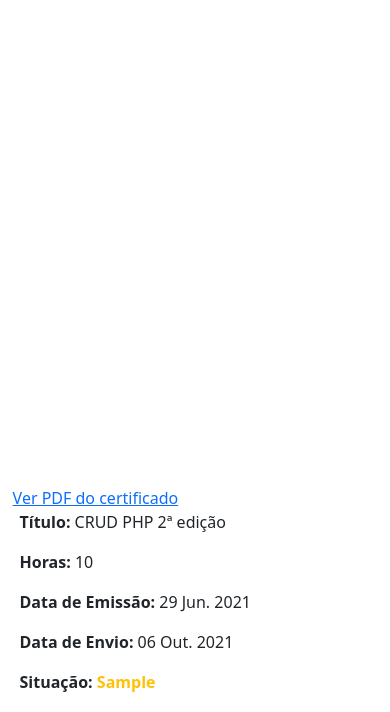
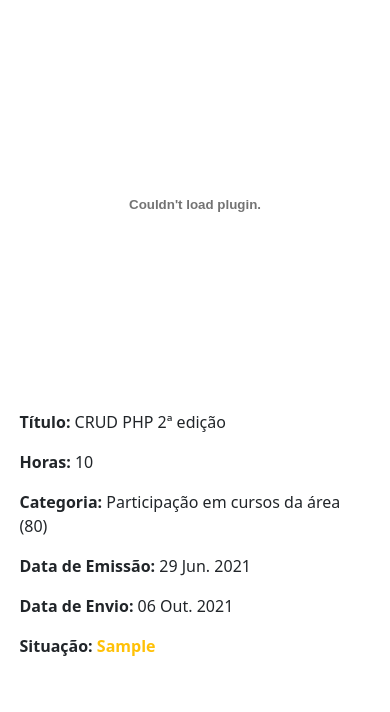
Before and after one commit to PHSouthier/Gerenciamento-e-valida-o-de-certificados, a Django app: template certificados/templates/certificados/certificado.html in a window 390 px wide. Shown: the part 132-844 px from the top of the page. Run offline with Django 3.2, Linux system fonts and the light colour scheme; data comes from the database, SQL or seed files in the repository; both versions use the stored data as it was after the commit; the template is opened without the code that fills it: values that come from a table or form of the project are taken from there, most other values are stand-ins (such as "Sample title", 1, 10 or a date in 2020).

Commit message:
Exibição de PDFs

```diff
--- a/certificados/models.py
+++ b/certificados/models.py
@@ -40,7 +40,7 @@
         return self.imagem.name.endswith('.pdf')
 
 class Categoria(models.Model):
-    nome = models.CharField(max_length=100)
+    nome = models.CharField(max_length=170)
     limite_horas = models.IntegerField()
     curso = models.ForeignKey('Curso', on_delete=models.CASCADE)
 
--- a/certificados/static/certificados/base.js
+++ b/certificados/static/certificados/base.js
@@ -3,10 +3,10 @@
     var sobrenome = document.getElementById("sobrenome_usuario").innerHTML;
     var div = document.getElementById("nome_user");
     var stringEncurtada = "";
-    if ((nome.length + sobrenome.length) > 30) {
+    if ((nome.length + sobrenome.length) > 40) {
         var string = `${nome} ${sobrenome}`
         arrayString = string.split("");
-        for(var i = 0; i < 30; i++) {
+        for(var i = 0; i < 40; i++) {
             stringEncurtada = stringEncurtada + arrayString[i];
         }
         div.innerHTML = `${stringEncurtada}...`;
--- a/certificados/static/certificados/css.css
+++ b/certificados/static/certificados/css.css
@@ -86,7 +86,6 @@
     transform: translate(-50%, 0);
     max-width: 40%;
     min-width: 25%;
-    word-break: break-all;
 }
 
 .botoes-Vercertificado {
@@ -112,6 +111,10 @@
 .imagem {
     max-width: 40%;
     min-width: 25%;
+}
+
+.pdf {
+    width: 50%;
 }
 
 .dropdown-perfil-menu {
@@ -251,6 +254,12 @@
     }
 }
 
+@media only screen and (max-width: 1250px) {
+    .pdf {
+        width: 65%;
+    }
+}
+
 @media only screen and (max-width: 1000px) {
     .botoes-Vercertificado {
         grid-template-columns: 100%;
@@ -268,6 +277,10 @@
         max-width: 60%;
         min-width: 60%;
     }
+
+    .pdf {
+        width: 80%;
+    }
 }
 
 @media only screen and (max-width: 600px) {
@@ -284,6 +297,11 @@
     .imagem {
         max-width: 70%;
         min-width: 70%;
+    }
+
+    .pdf {
+        width: 95%;
+        height: 400px;
     }
 }
 
--- a/certificados/static/certificados/novo_certificado.js
+++ b/certificados/static/certificados/novo_certificado.js
@@ -4,4 +4,4 @@
 document.getElementById("id_horas").style.marginBottom = "10px"
 document.getElementById("id_data_emissao").style.marginBottom = "10px"
 document.getElementById("id_categoria").style.marginBottom = "10px"
-document.getElementById("id_imagem").accept = ".jpg,.jpeg,.png"
+document.getElementById("id_imagem").accept = ".jpg,.jpeg,.png,.pdf"
--- a/certificados/templates/certificados/certificado.html
+++ b/certificados/templates/certificados/certificado.html
@@ -5,16 +5,16 @@
     {% if c %}
         <center>
             {% if c.pdf %}
-                <a href="{{ c.imagem.url }}" target="_blank" rel="noopener noreferrer">Ver PDF do certificado</a>
-                <iframe src="{{ c.imagem.url }}" width="50%" height="500px"></iframe>
+                <embed src="{{ c.imagem.url }}" class="pdf" height="500px" />
             {% else %}
                 <a href="{{ c.imagem.url }}"><img src="{{ c.imagem.url }}" class="img-fluid img-thumbnail imagem"></a>
                 <br><br>
             {% endif %}
         </center>
         <div class="ver_certificado">
-            <p><span class="fw-bold">Título: </span>{{c.titulo}}</p>
+            <p><span class="fw-bold break-word">Título: </span>{{c.titulo}}</p>
             <p><span class="fw-bold">Horas: </span>{{c.horas}}</p>
+            <p><span class="fw-bold break-word">Categoria: </span>{{c.categoria}}</p>
             <p><span class="fw-bold">Data de Emissão: </span>{{c.data_emissao|date:'d M. Y'}}</p>
             <p><span class="fw-bold">Data de Envio: </span>{{c.data_envio|date:'d M. Y'}}</p>
             {% if c.situacao == 1 %}
--- a/tcc/settings.py
+++ b/tcc/settings.py
@@ -144,3 +144,5 @@
 
 # configuração de login
 LOGIN_URL = '/certificados/login/'
+
+X_FRAME_OPTIONS = 'SAMEORIGIN'
```
Also changed, not shown: certificados/migrations/0016_alter_categoria_nome.py (added), db.sqlite3.
